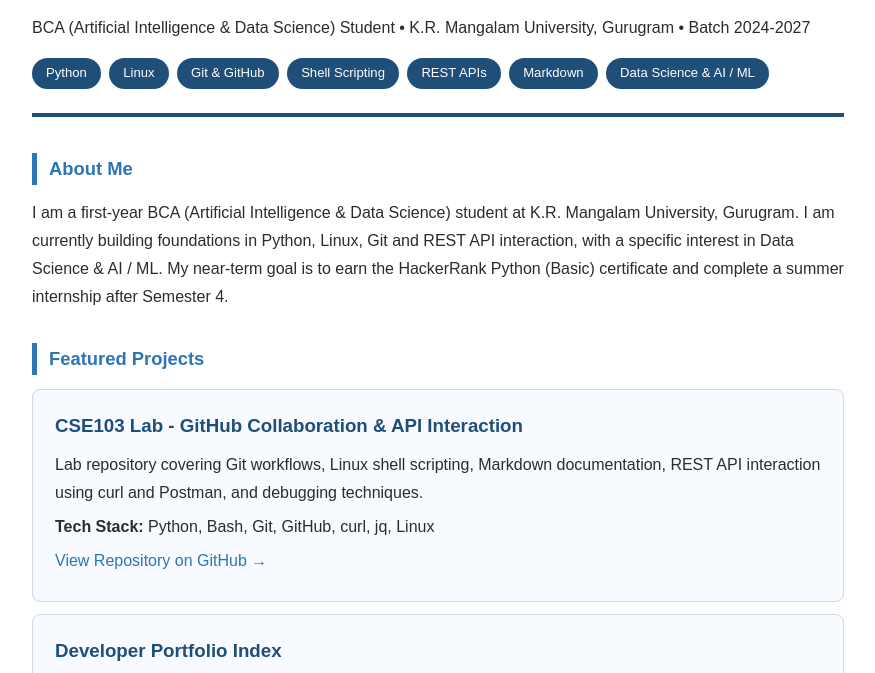
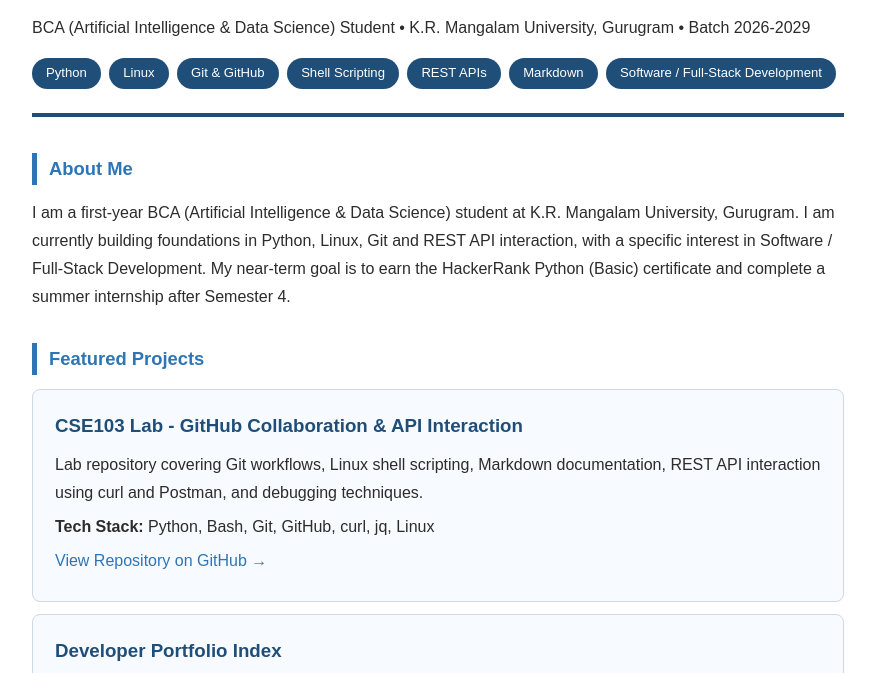
Before and after one commit to ayushkindo/developer-portfolio, a plain HTML site: page index.html in a window 1280 px wide. Shown: the part 96-769 px from the top of the page, without its empty margins (202-1077 px from the left). Drawn offline with Linux system fonts and the light colour scheme.

```diff
--- a/index.html
+++ b/index.html
@@ -51,7 +51,7 @@ footer {
 <body>
 <header>
 <h1>Hi, I am Ayush Kindo</h1>
-<p>BCA (Artificial Intelligence & Data Science) Student • K.R. Mangalam University, Gurugram • Batch 2024-2027</p>
+<p>BCA (Artificial Intelligence & Data Science) Student • K.R. Mangalam University, Gurugram • Batch 2026-2029</p>
 <p style="margin-top:12px">
 <span class="badge">Python</span>
 <span class="badge">Linux</span>
@@ -59,14 +59,14 @@ footer {
 <span class="badge">Shell Scripting</span>
 <span class="badge">REST APIs</span>
 <span class="badge">Markdown</span>
-<span class="badge">Data Science & AI / ML</span>
+<span class="badge">Software / Full-Stack Development</span>
 </p>
 </header>
 <h2>About Me</h2>
 <p>
 I am a first-year BCA (Artificial Intelligence & Data Science) student at K.R. Mangalam University, Gurugram.
 I am currently building foundations in Python, Linux, Git and REST API interaction, with a
-specific interest in Data Science & AI / ML. My near-term goal is to earn the HackerRank Python (Basic)
+specific interest in Software / Full-Stack Development. My near-term goal is to earn the HackerRank Python (Basic)
 certificate and complete a summer internship after Semester 4.
 </p>
 <h2>Featured Projects</h2>
@@ -99,7 +99,7 @@ and a coding platform progress tracker.</p>
 <h2>Learning Roadmap</h2>
 <p>
 I have planned a structured 6-semester roadmap covering core CS, databases, web development,
-and my chosen specialisation track (<strong>B / Data Science & AI / ML</strong>).
+and my chosen specialisation track (<strong>A / Software / Full-Stack Development</strong>).
 Full details:
 <a href="https://github.com/ayushkindo/developer-portfolio/blob/main/LEARNING_ROADMAP.md">View Roadmap</a>
 </p>
```
